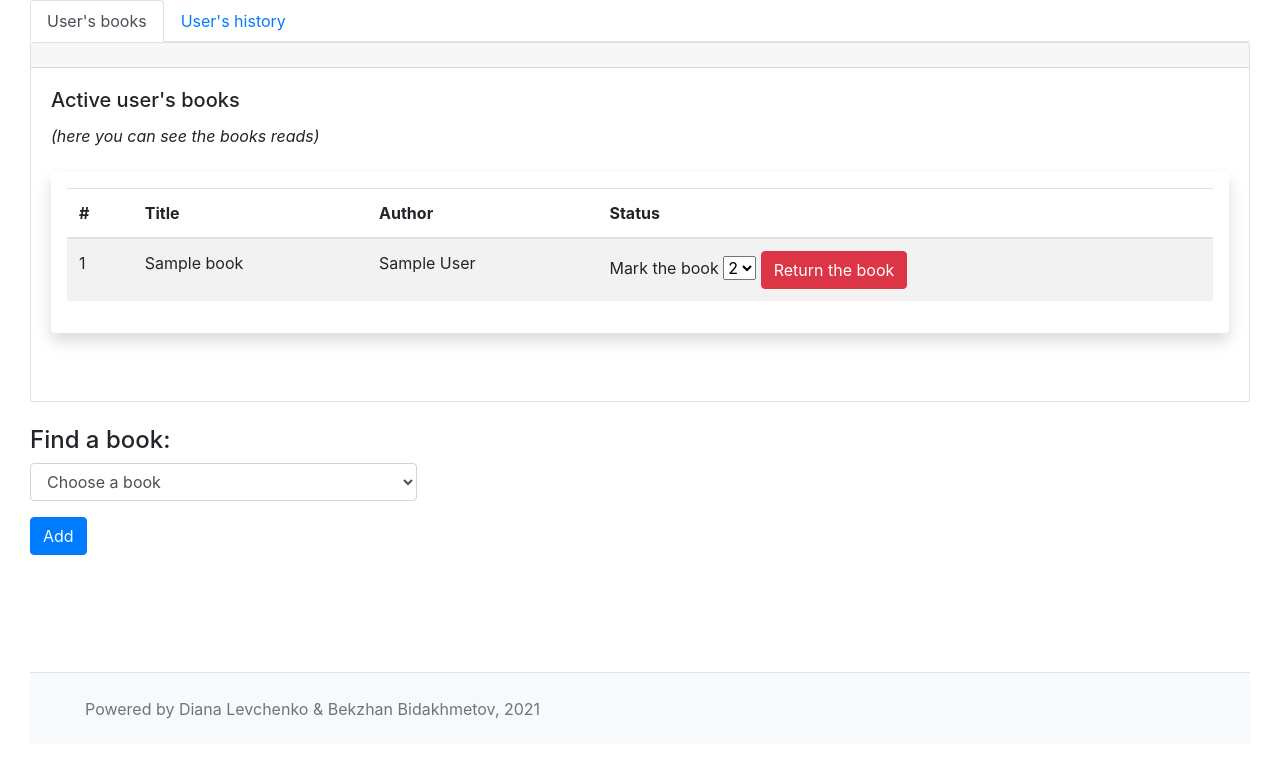
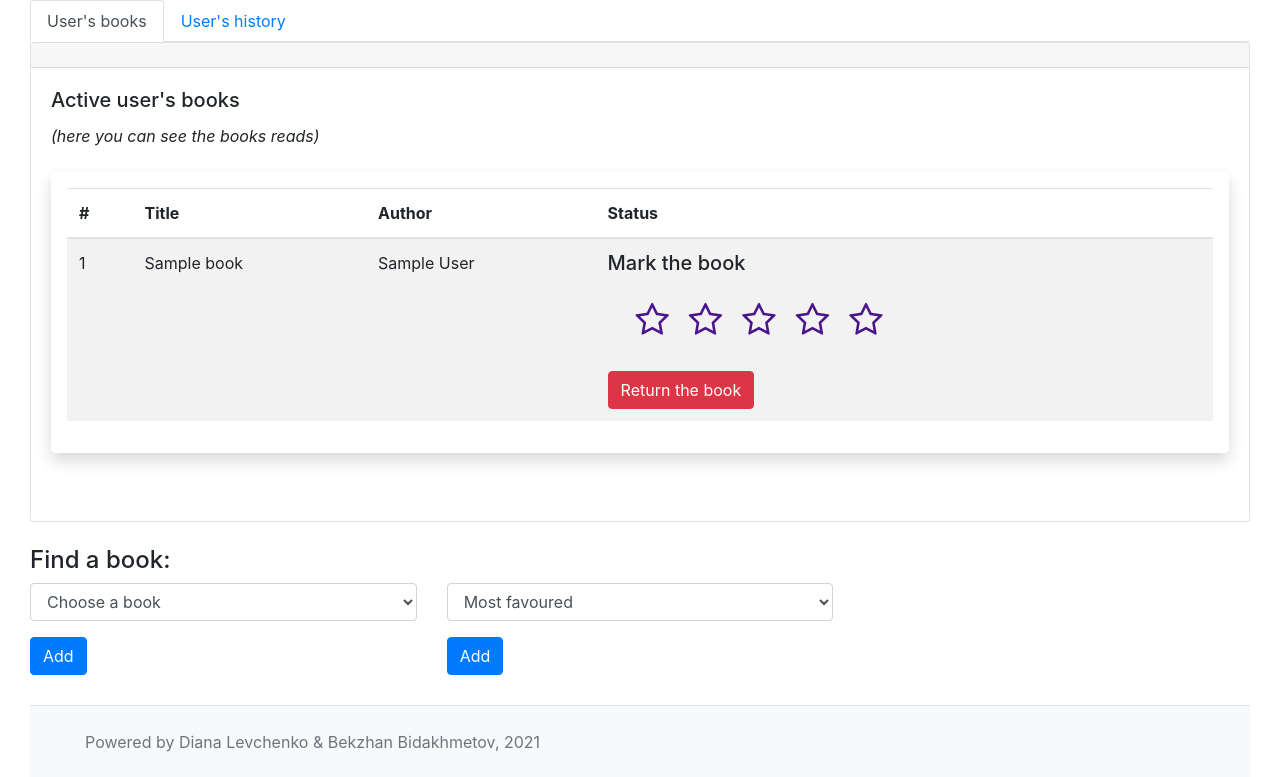
Before and after one commit to dioneli-hub/DjangoLibraryApp, a Django app: template adminapp/libraryapp/templates/adminapp/active_books.html in a window 1280 px wide. Shown: the part 56-833 px from the top of the page. Before the commit the page ends 775 px from the top, so only its background shows below. Run offline with Django 3.2, Linux system fonts and the light colour scheme; the template is opened without the code that fills it: most values are stand-ins (such as "Sample title", 1, 10 or a date in 2020); some libraries are stand-ins or nearby versions.

Commit message:
Added grading with stars

```diff
--- a/adminapp/libraryapp/templates/adminapp/active_books.html
+++ b/adminapp/libraryapp/templates/adminapp/active_books.html
@@ -41,23 +41,28 @@
                                  /return-active-book/{{ book.id }} -->
                                 <form action="/return-active-book/{{ book.id }}" method="post">
                                     {% csrf_token %}
-                                    <label for="cars">Mark the book</label>
-
-                                    <select name="mark" id="cars" required>
-                                      <option value="2">2</option>
-                                      <option value="3">3</option>
-                                      <option value="4">4</option>
-                                      <option value="5">5</option>
-                                    </select>
-
-                                    <button class="btn btn-danger" type="submit" >Return the book</button>
+                                    <h5>Mark the book</h5>
+                                    <div class="col-md-12">
+                                        <div class="stars">
+                                            <input class="star star-5" id="star-5" type="radio" name="star" value="EXCELLENT" />
+                                            <label class="star star-5" for="star-5"></label>
+                                            <input class="star star-4" id="star-4" type="radio" name="star" value="GOOD" />
+                                            <label class="star star-4" for="star-4"></label>
+                                            <input class="star star-3" id="star-3" type="radio" name="star" value="OKAY" />
+                                            <label class="star star-3" for="star-3"></label>
+                                            <input class="star star-2" id="star-2" type="radio" name="star" value="BAD" />
+                                            <label class="star star-2" for="star-2"></label>
+                                            <input class="star star-1" id="star-1" type="radio" name="star" value="AWFUL" />
+                                            <label class="star star-1" for="star-1"></label>
+                                        </div>
+                                    </div>
+                                    <button class="btn btn-danger" type="submit">Return the book</button>
                                 </form>
                             </td>
                         </tr>
                         {% endfor %}
                         </tbody>
                     </table>
-
                 </div>
 
             {% else %}
@@ -123,8 +128,21 @@
             <input type="submit" value="Add" class="btn btn-primary">
         </form>
     </div>
+    <div class="col-4">
+        <form name="selectedBookId" method="POST" action="add_active/{{user.id}}">
+             {% csrf_token %}
+            <select name="selectedBookId" onchange="console.log(this.value)" class="form-control mb-3">
+                <option disabled="disabled" selected="selected">Most favoured</option>
+                {% for b in books_available_sorted %}
+                <option value="{{b.id}}">"{{b.title}}" {{b.author}} {{b.avg_grade}}</option>
+                {% endfor %}
+            </select>
+
+            <input type="submit" value="Add" class="btn btn-primary">
+        </form>
+    </div>
+
 </div>
-
 
 
 {% endif %}
--- a/adminapp/static/css/main.css
+++ b/adminapp/static/css/main.css
@@ -106,3 +106,48 @@ body {
 .da{
     width: 12rem;
 }
+
+div.stars {
+    width: 270px;
+    display: inline-block
+}
+
+.mt-200 {
+    margin-top: 200px
+}
+
+input.star {
+    display: none
+}
+
+label.star {
+    float: right;
+    padding: 10px;
+    font-size: 36px;
+    color: #4A148C;
+    transition: all .2s
+}
+
+input.star:checked~label.star:before {
+    content: '\f005';
+    color: #FD4;
+    transition: all .25s
+}
+
+input.star-5:checked~label.star:before {
+    color: #FE7;
+    text-shadow: 0 0 20px #952
+}
+
+input.star-1:checked~label.star:before {
+    color: #F62
+}
+
+label.star:hover {
+    transform: rotate(-15deg) scale(1.3)
+}
+
+label.star:before {
+    content: '\f006';
+    font-family: FontAwesome
+}
--- a/adminapp/templates/base.html
+++ b/adminapp/templates/base.html
@@ -8,13 +8,11 @@
 
         <link rel="stylesheet" href="{% static '/css/main.css'%}">
         <link rel="stylesheet" href="https://stackpath.bootstrapcdn.com/bootstrap/4.5.0/css/bootstrap.min.css" integrity="sha384-9aIt2nRpC12Uk9gS9baDl411NQApFmC26EwAOH8WgZl5MYYxFfc+NcPb1dKGj7Sk" crossorigin="anonymous">
+        <link rel="stylesheet" href="https://cdnjs.cloudflare.com/ajax/libs/font-awesome/4.7.0/css/font-awesome.min.css">
         <title>{% block title %}{% endblock %}</title>
     </head>
     <body>
         <div class="wrapper">
-            <header>
-
-            </header>
             <main>
                 <nav class="navbar navbar-expand-lg navbar-light bg-light">
                     <a class="navbar-brand" href="/">Library</a>
```
Also changed, not shown: adminapp/libraryapp/migrations/0006_alter_grade_grade.py (added).
